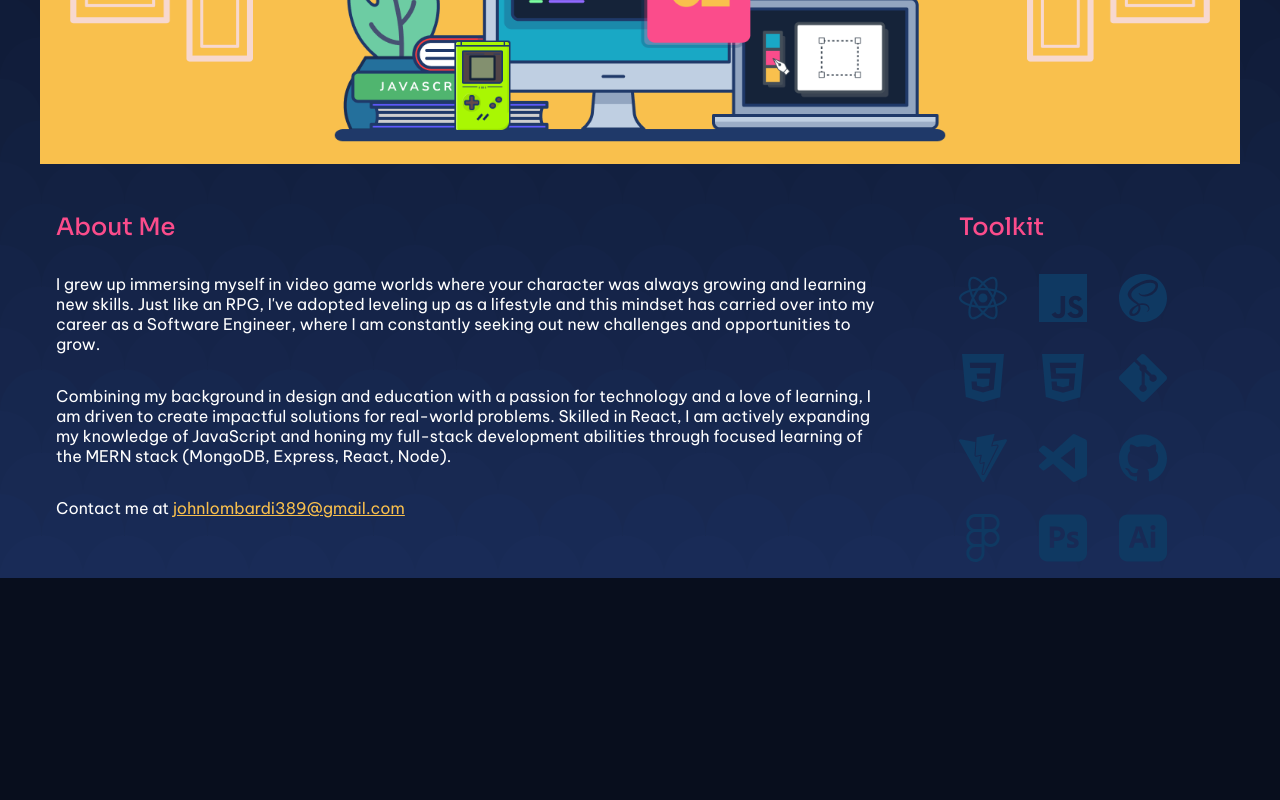
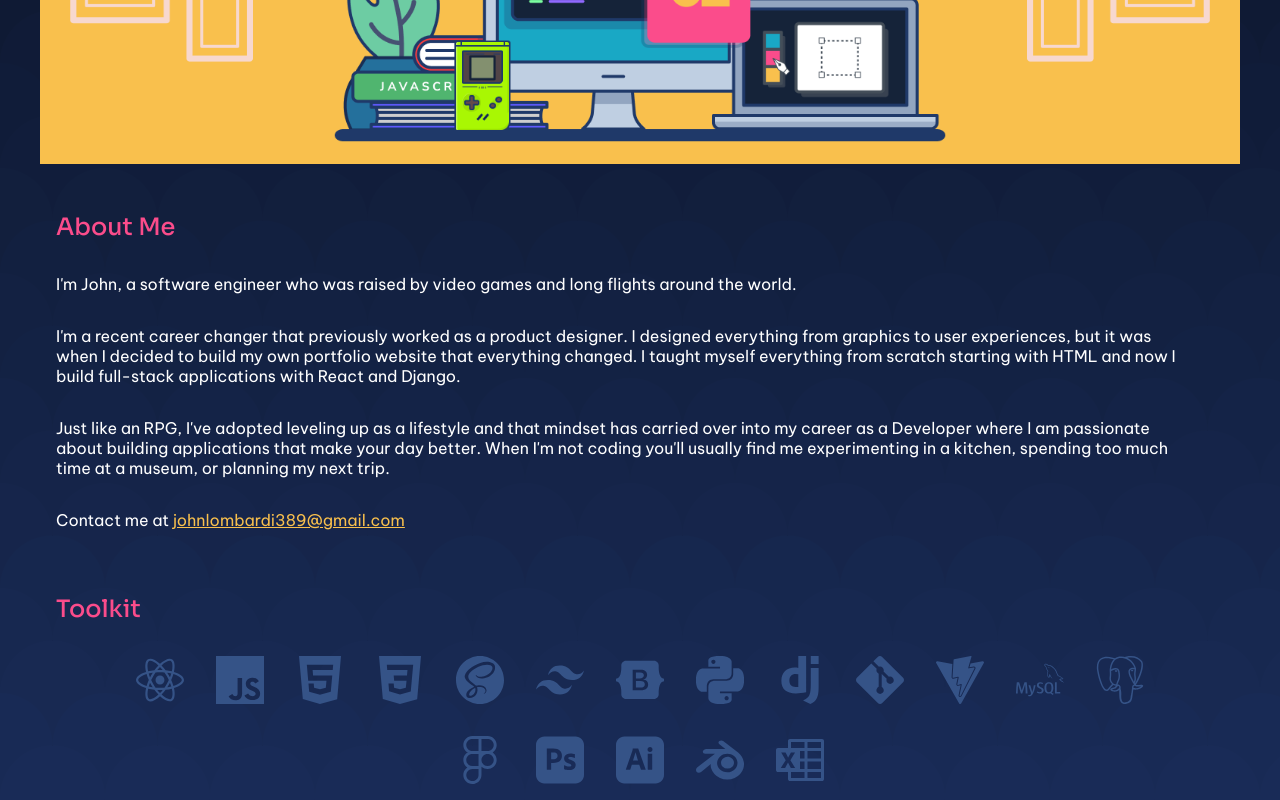
Before and after one commit to johnlombardi389/portfolio, a React (Vite) app: page /portfolio/about in a window 1280 px wide. Shown: the part 254-1054 px from the top of the page. Before the commit the page ends 832 px from the top, so only its background shows below. Built offline with nearby package versions, Linux system fonts and the light colour scheme.

Commit message:
Changed button colors, sped up page animations, and updated about me

```diff
--- a/src/components/Nav.jsx
+++ b/src/components/Nav.jsx
@@ -49,7 +49,7 @@ const Nav = () => {
 };
 
 const StyledNav = styled.nav`
-  min-height: 10vh;
+  min-height: 5vh;
   margin: auto;
   display: flex;
   justify-content: space-between;
@@ -85,7 +85,7 @@ const StyledNav = styled.nav`
     list-style: none;
 
     li {
-      padding-left: 3.5rem;
+      padding-left: 3rem;
       position: relative;
       font-size: 1.1rem;
 
--- a/src/data.jsx
+++ b/src/data.jsx
@@ -39,22 +39,22 @@ const projectData = () => [
     github: "https://github.com/johnlombardi389/layout-generator",
     video: layoutGenVid,
   },
-  {
-    id: 5,
-    title: "Portfolio Website",
-    tools: ["React", "JavaScript", "Sass", "Vite"],
-    demo: "https://johnlombardi389.github.io/portfolio/",
-    github: "https://github.com/johnlombardi389/portfolio",
-    video: portVid,
-  },
-  {
-    id: 6,
-    title: "RPS Game",
-    tools: ["JavaScript", "CSS", "HTML", "Git"],
-    demo: "https://johnlombardi389.github.io/rock-paper-scissors/",
-    github: "https://github.com/johnlombardi389/rock-paper-scissors",
-    video: rpsVid,
-  },
+  // {
+  //   id: 5,
+  //   title: "Portfolio Website",
+  //   tools: ["React", "JavaScript", "Sass", "Vite"],
+  //   demo: "https://johnlombardi389.github.io/portfolio/",
+  //   github: "https://github.com/johnlombardi389/portfolio",
+  //   video: portVid,
+  // },
+  // {
+  //   id: 6,
+  //   title: "RPS Game",
+  //   tools: ["JavaScript", "CSS", "HTML", "Git"],
+  //   demo: "https://johnlombardi389.github.io/rock-paper-scissors/",
+  //   github: "https://github.com/johnlombardi389/rock-paper-scissors",
+  //   video: rpsVid,
+  // },
 ];
 
 export default projectData;
--- a/src/pages/About.jsx
+++ b/src/pages/About.jsx
@@ -15,11 +15,17 @@ import {
   SiHtml5,
   SiGit,
   SiVite,
-  SiVisualstudiocode,
   SiFigma,
   SiAdobephotoshop,
   SiAdobeillustrator,
-  SiGithub,
+  SiPython,
+  SiDjango,
+  SiMicrosoftexcel,
+  SiBlender,
+  SiMysql,
+  SiTailwindcss,
+  SiBootstrap,
+  SiPostgresql,
 } from "react-icons/si";
 
 const About = () => {
@@ -37,20 +43,26 @@ const About = () => {
         <AboutText>
           <h2>About Me</h2>
           <p>
-            I grew up immersing myself in video game worlds where your character
-            was always growing and learning new skills. Just like an RPG, I've
-            adopted leveling up as a lifestyle and this mindset has carried over
-            into my career as a Software Engineer, where I am constantly seeking
-            out new challenges and opportunities to grow.
+            I'm John, a software engineer who was raised by video games and long
+            flights around the world.
           </p>
 
           <p>
-            Combining my background in design and education with a passion for
-            technology and a love of learning, I am driven to create impactful
-            solutions for real-world problems. Skilled in React, I am actively
-            expanding my knowledge of JavaScript and honing my full-stack
-            development abilities through focused learning of the MERN stack{" "}
-            {"("}MongoDB, Express, React, Node{")"}.
+            I'm a recent career changer that previously worked as a product
+            designer. I designed everything from graphics to user experiences,
+            but it was when I decided to build my own portfolio website that
+            everything changed. I taught myself everything from scratch starting
+            with HTML and now I build full-stack applications with React and
+            Django.
+          </p>
+
+          <p>
+            Just like an RPG, I've adopted leveling up as a lifestyle and that
+            mindset has carried over into my career as a Developer where I am
+            passionate about building applications that make your day better.
+            When I'm not coding you'll usually find me experimenting in a
+            kitchen, spending too much time at a museum, or planning my next
+            trip.
           </p>
 
           <p>
@@ -61,7 +73,7 @@ const About = () => {
           </p>
         </AboutText>
 
-        <AboutTools>
+        {/* <AboutTools>
           <h2>Toolkit</h2>
           <ul>
             <li>
@@ -73,16 +85,32 @@ const About = () => {
               <span>JavaScript</span>
             </li>
             <li>
-              <SiSass />
-              <span>Sass</span>
+              <SiHtml5 />
+              <span>HTML</span>
             </li>
             <li>
               <SiCss3 />
               <span>CSS</span>
             </li>
             <li>
-              <SiHtml5 />
-              <span>HTML</span>
+              <SiSass />
+              <span>Sass</span>
+            </li>
+            <li>
+              <SiTailwindcss />
+              <span>Tailwind</span>
+            </li>
+            <li>
+              <SiBootstrap />
+              <span>Bootstrap</span>
+            </li>
+            <li>
+              <SiPython />
+              <span>Python</span>
+            </li>
+            <li>
+              <SiDjango />
+              <span>Django</span>
             </li>
             <li>
               <SiGit />
@@ -93,13 +121,13 @@ const About = () => {
               <span>Vite</span>
             </li>
             <li>
-              <SiVisualstudiocode />
-              <span>VS Code</span>
+              <SiMysql />
+              <span>MySQL</span>
             </li>
 
             <li>
-              <SiGithub />
-              <span>GitHub</span>
+              <SiPostgresql />
+              <span>PostgreSQL</span>
             </li>
             <li>
               <SiFigma />
@@ -113,8 +141,95 @@ const About = () => {
               <SiAdobeillustrator />
               <span>Illustrator</span>
             </li>
+            <li>
+              <SiBlender />
+              <span>Blender</span>
+            </li>
+            <li>
+              <SiMicrosoftexcel />
+              <span>Excel</span>
+            </li>
           </ul>
-        </AboutTools>
+        </AboutTools> */}
+
+        <NewAboutTools>
+          <h2>Toolkit</h2>
+          <ul>
+            <li>
+              <SiReact />
+              <span>React</span>
+            </li>
+            <li>
+              <SiJavascript />
+              <span>JavaScript</span>
+            </li>
+            <li>
+              <SiHtml5 />
+              <span>HTML</span>
+            </li>
+            <li>
+              <SiCss3 />
+              <span>CSS</span>
+            </li>
+            <li>
+              <SiSass />
+              <span>Sass</span>
+            </li>
+            <li>
+              <SiTailwindcss />
+              <span>Tailwind</span>
+            </li>
+            <li>
+              <SiBootstrap />
+              <span>Bootstrap</span>
+            </li>
+            <li>
+              <SiPython />
+              <span>Python</span>
+            </li>
+            <li>
+              <SiDjango />
+              <span>Django</span>
+            </li>
+            <li>
+              <SiGit />
+              <span>Git</span>
+            </li>
+            <li>
+              <SiVite />
+              <span>Vite</span>
+            </li>
+            <li>
+              <SiMysql />
+              <span>MySQL</span>
+            </li>
+
+            <li>
+              <SiPostgresql />
+              <span>PostgreSQL</span>
+            </li>
+            <li>
+              <SiFigma />
+              <span>Figma</span>
+            </li>
+            <li>
+              <SiAdobephotoshop />
+              <span>Photoshop</span>
+            </li>
+            <li>
+              <SiAdobeillustrator />
+              <span>Illustrator</span>
+            </li>
+            <li>
+              <SiBlender />
+              <span>Blender</span>
+            </li>
+            <li>
+              <SiMicrosoftexcel />
+              <span>Excel</span>
+            </li>
+          </ul>
+        </NewAboutTools>
       </AboutInfo>
     </StyledAbout>
   );
@@ -152,6 +267,7 @@ const StyledAbout = styled(motion.div)`
 
 const AboutInfo = styled(motion.div)`
   display: flex;
+  flex-direction: column;
   align-items: start;
   width: 100%;
 
@@ -251,4 +367,74 @@ const AboutTools = styled(motion.div)`
   }
 `;
 
+const NewAboutTools = styled(motion.div)`
+  display: flex;
+  flex-direction: column;
+  align-items: start;
+  margin-top: 2rem;
+
+  h4 {
+    padding-bottom: 3rem;
+  }
+
+  ul {
+    list-style: none;
+    display: flex;
+    justify-content: center;
+    align-items: center;
+    flex-wrap: wrap;
+    padding: 0 5rem;
+
+    @media only screen and (max-width: 550px) {
+      padding: 0 1rem;
+    }
+
+    li {
+      position: relative;
+      display: inline-block;
+      top: 0;
+      transition: all 0.5s ease;
+      display: flex;
+      flex-direction: column;
+      justify-content: center;
+      align-items: center;
+      padding: 1rem 2rem 1rem 0rem;
+
+      svg {
+        color: #355387;
+        width: 3rem;
+        height: 3rem;
+        transition: all 0.5s ease;
+        z-index: 5;
+      }
+
+      span {
+        position: absolute;
+        transition: all 0.5s ease;
+        opacity: 0;
+        color: transparent;
+        font-size: 0.9rem;
+        z-index: -1;
+        transition: all 0.5s ease;
+        font-family: "Be Vietnam Pro", sans-serif;
+        font-weight: 400;
+      }
+
+      &:hover {
+        top: -8px;
+
+        svg {
+          color: #19a8c5;
+        }
+
+        span {
+          opacity: 1;
+          margin-top: 5rem;
+          color: #fb4c8b;
+        }
+      }
+    }
+  }
+`;
+
 export default About;
--- a/src/pages/Home.jsx
+++ b/src/pages/Home.jsx
@@ -28,13 +28,15 @@ const Home = () => {
         <motion.div className="title" variants={titleAnimation}>
           <div className="reveal">
             <div className="hide">
-              <p>I’m a design minded software engineer and lifelong learner</p>
+              <p>Developer and Lifelong Learner</p>
             </div>
           </div>
         </motion.div>
 
         <BtnContainer variants={btnSlide}>
-          <Link to={"/portfolio/projects"}>See My Work</Link>
+          <Link to={"/portfolio/projects"} className="primary-btn">
+            See My Work
+          </Link>
           <a href="mailto:johnlombardi389@gmail.com">Contact Me</a>
         </BtnContainer>
       </IntroContainer>
@@ -107,19 +109,24 @@ const BtnContainer = styled(motion.div)`
     align-items: start;
   }
 
+  .primary-btn {
+    background: #355387;
+    font-weight: 700;
+  }
+
   a {
     padding: 1rem 2rem;
     font-size: 1.1rem;
     border-radius: 2rem;
     border: 3px solid #19a8c5;
-    background-color: #0e1624;
+    background-color: #1b2a45;
     color: white;
     transition: all 0.5s ease;
     cursor: pointer;
     text-decoration: none;
     margin-right: 2rem;
     font-family: "Be Vietnam Pro", sans-serif;
-    font-weight: 700;
+    font-weight: 400;
 
     &:hover {
       background-color: #19a8c5;
--- a/src/style/animation.jsx
+++ b/src/style/animation.jsx
@@ -7,9 +7,9 @@ export const pageAnimation = {
     opacity: 1,
     y: 0,
     transition: {
-      duration: 0.75,
+      duration: 0.5,
       when: "beforeChildren",
-      staggerChildren: 0.35,
+      staggerChildren: 0.5,
     },
   },
   exit: {
@@ -30,7 +30,7 @@ export const titleAnimation = {
     y: 0,
     opacity: 1,
     transition: {
-      duration: 1,
+      duration: 0.5,
       ease: "easeOut",
     },
   },
```
Also changed, not shown: src/pages/Projects.jsx (+11 -6 lines).
